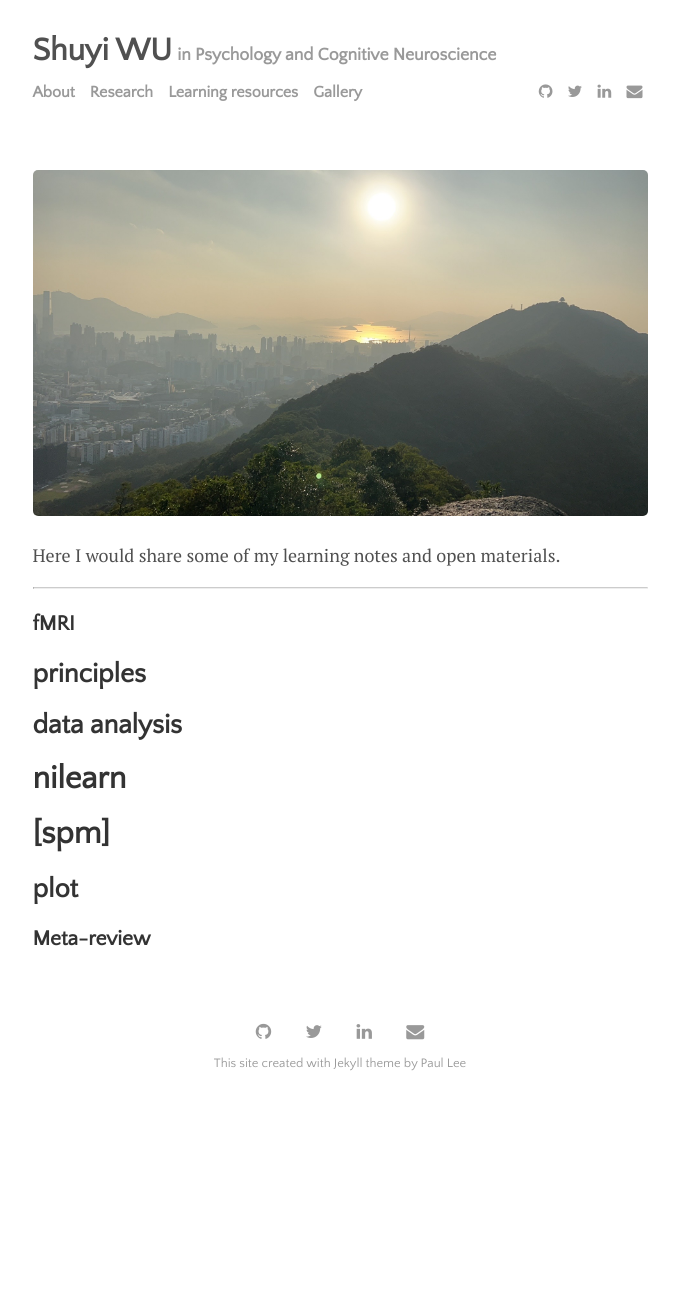
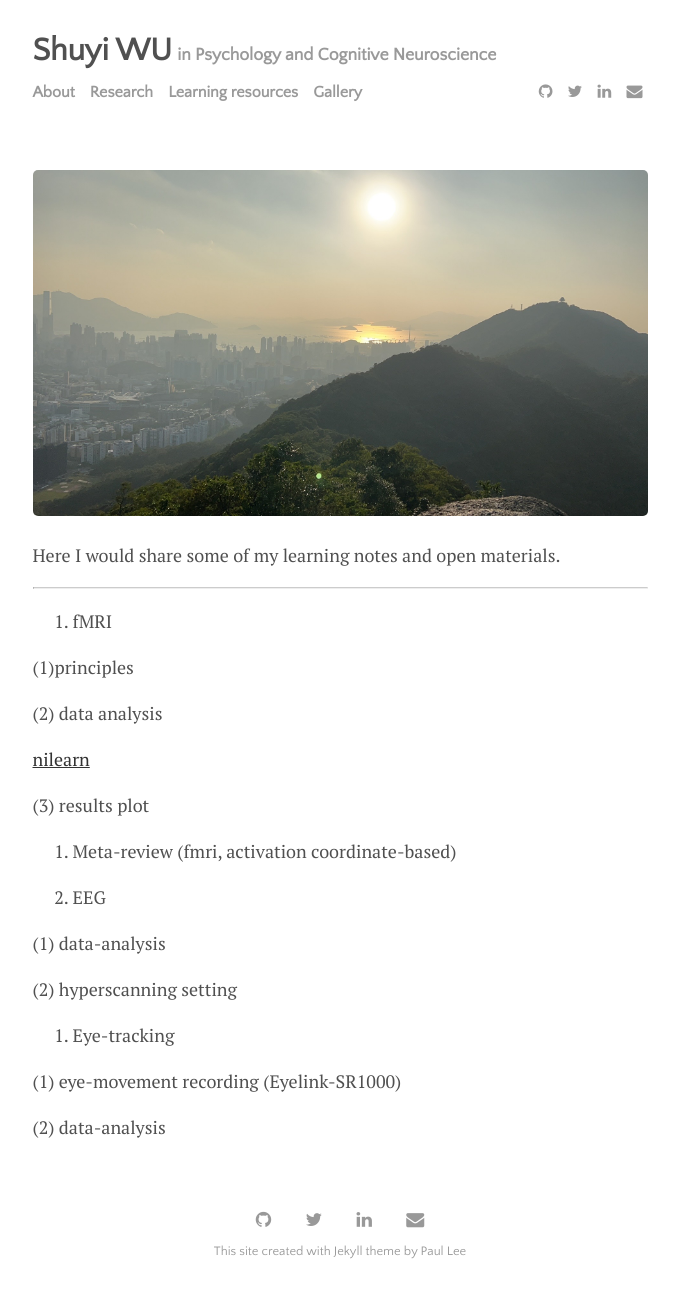
Before and after one commit to wu-shuyi/wu-shuyi.github.io, a Jekyll site: the page built from menu/learning resources.md, in a window 1280 px wide. Shown: the whole page, without its empty margins (300-979 px from the left). Built offline with Jekyll 4.4.1, drawn with Linux system fonts in a browser that asks for light colours; before the commit the page ends 1109 px from its top, so only the background shows below that.

Commit message:
Update learning resources.md

```diff
--- a/menu/learning resources.md
+++ b/menu/learning resources.md
@@ -16,16 +16,30 @@ Here I would share some of my learning notes and open materials. <br>
 
 
 
-### fMRI
+1. fMRI
 
-## principles
+(1)principles
 
-## data analysis
+(2) data analysis
 
-# [nilearn](https://nilearn.github.io/stable/index.html)
-# [spm]
+  [nilearn](https://nilearn.github.io/stable/index.html)
 
-## plot
+(3) results plot
 
 
-### Meta-review
+2. Meta-review (fmri, activation coordinate-based)
+
+
+3. EEG
+
+(1) data-analysis
+
+(2) hyperscanning setting
+
+
+
+4. Eye-tracking
+
+(1) eye-movement recording (Eyelink-SR1000)
+
+(2) data-analysis
```
